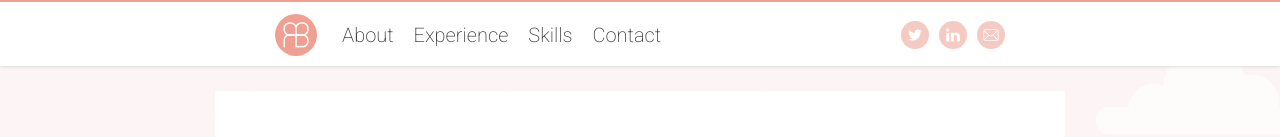
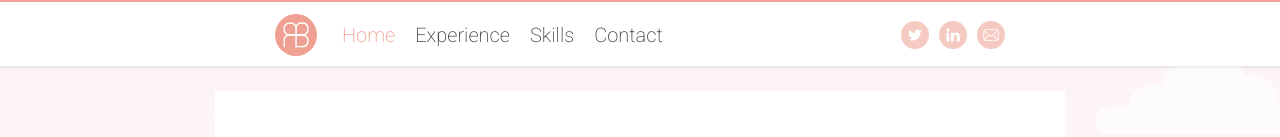
Before and after one commit to rachelbest/portfolio, a React (Create React App) app: page / in a window 1280 px wide. Shown: the top 137 px of the page. Built offline with nearby package versions, Linux system fonts and the light colour scheme.

Commit message:
Fix homepage URL

```diff
--- a/package.json
+++ b/package.json
@@ -2,7 +2,7 @@
   "name": "rachel-portfolio",
   "version": "0.1.0",
   "private": true,
-  "homepage": "https://rachel13bull.github.io/portfolio",
+  "homepage": "https://rachel13bull.github.io/",
   "dependencies": {
     "node-sass": "^4.14.1",
     "react": "^16.14.0",
--- a/src/views/App.js
+++ b/src/views/App.js
@@ -1,7 +1,7 @@
 import React, { Component } from 'react';
 import Header from './Header';
 import Footer from './Footer';
-import About from './About';
+import Home from './About';
 import Experience from './Experience';
 import Skills from './Skills';
 import Contact from './Contact';
@@ -17,11 +17,11 @@ class App extends Component {
 					<Route component={Header} />
 					<nav className="container">
 						<Switch>
-							<Route path="/about" component={About} />
+							<Route exact path="/" component={Home} />
 							<Route path="/experience" component={Experience} />
 							<Route path="/skills" component={Skills} />
 							<Route path="/contact" component={Contact} />
-							<Route component={About} />
+							<Route component={Home} />
 						</Switch>
 					</nav>
 					<Route component={Footer} />
--- a/src/views/Header.js
+++ b/src/views/Header.js
@@ -29,15 +29,17 @@ export default class Header extends Component {
 			<header className="header">
 				<div className="header__container">
 					<div className="header__initial">
-						<a href="#" className="header__menu-button" onClick={() => openMenu()} rel="nofollow"><img src={Menu} alt="Menu" height="30px" width="auto" /></a>
+						<a href="#" className="header__menu-button" onClick={() => openMenu()} rel="nofollow">
+							<img src={Menu} alt="Menu" height="30px" width="auto" />
+						</a>
 						<NavLink to="/" className="header__logo">
 							<img src={logo} alt="logo" height="30"/>
 						</NavLink>
 					</div>
 					<div className="header__menu-container" id="nav-container">
 						<nav>
-							<NavLink to="/about" activeClassName="active" onClick={() => closeMenu()}>
-								About
+							<NavLink to="/" activeClassName="active" exact={true} onClick={() => closeMenu()}>
+								Home
 							</NavLink>
 							<NavLink to="/experience" onClick={() => closeMenu()}>
 								Experience
```
